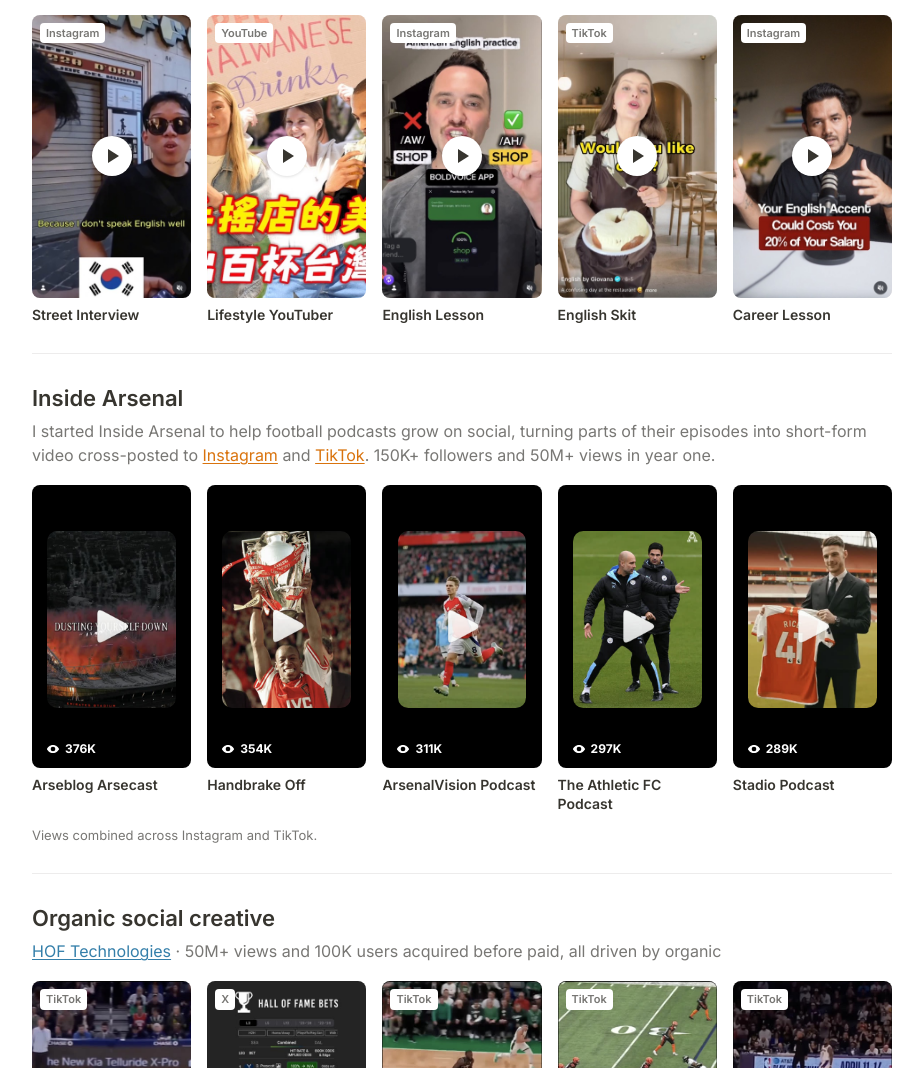
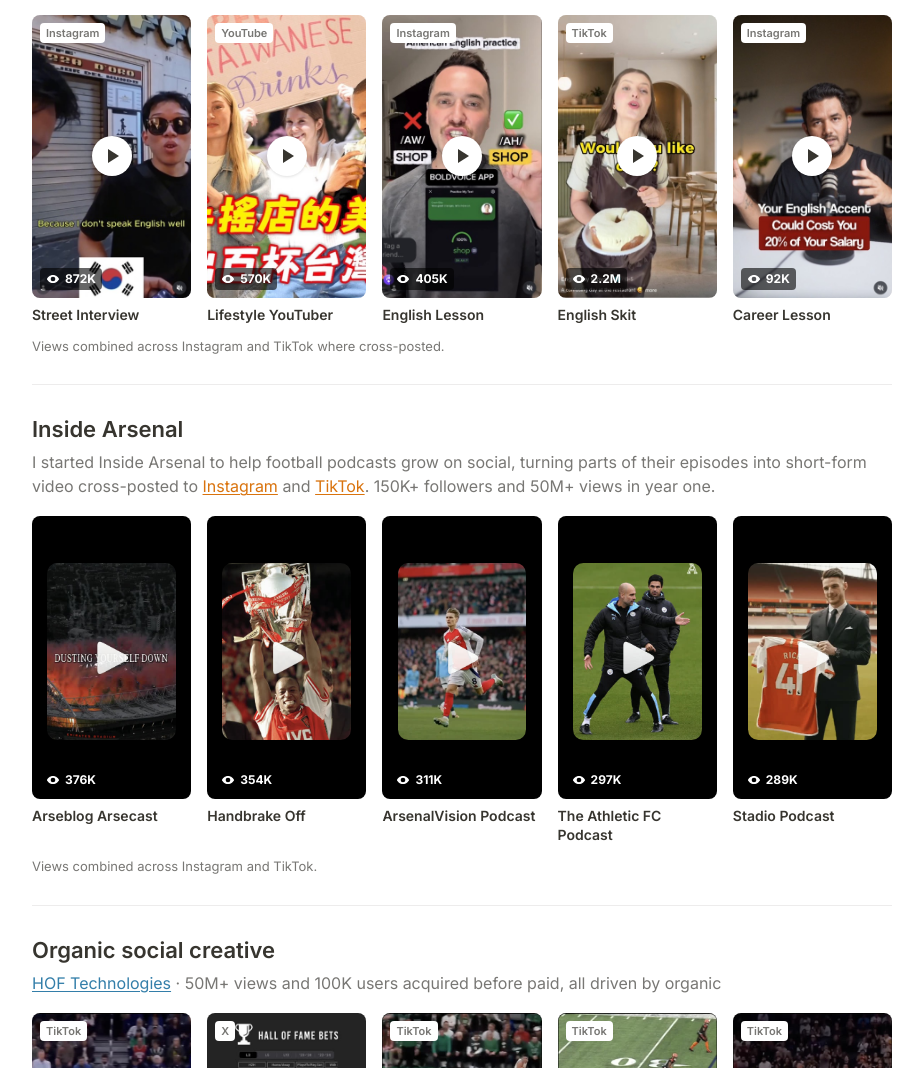
Before and after one commit to bofeekins/bofeekins.me, a plain HTML site: page work.html in a window 1280 px wide. Shown: the part 713-1781 px from the top of the page, without its empty margins (178-1101 px from the left). Drawn offline with Linux system fonts and the light colour scheme.

Commit message:
Add creator view counts

```diff
--- a/work.html
+++ b/work.html
@@ -163,12 +163,13 @@
     <h2>Creator partnerships</h2>
     <p class="sub"><a class="c-green" href="https://www.boldvoice.com" target="_blank" rel="noopener">BoldVoice</a> · 100+ creator videos across Instagram, TikTok, and YouTube</p>
     <div class="grid five">
-      <a class="card" href="https://www.instagram.com/reel/Dc3Tu98MX5j/" target="_blank" rel="noopener"><div class="thumb"><img src="img/languy.jpg" alt="Street interview with a Korean speaker" loading="lazy"><span class="tag">Instagram</span><span class="play"></span></div><p class="cap">Street Interview</p></a>
-      <a class="card" href="https://youtu.be/CBgTR_YU0co?t=35" target="_blank" rel="noopener"><div class="thumb"><img src="img/elizabeth.jpg" alt="Taiwanese boba giveaway video thumbnail" loading="lazy"><span class="tag">YouTube</span><span class="play"></span></div><p class="cap">Lifestyle YouTuber</p></a>
-      <a class="card" href="https://www.instagram.com/reel/DXQJ5blgHfH/" target="_blank" rel="noopener"><div class="thumb"><img src="img/profe-raff.jpg" alt="Accent coach practicing the AH vowel with the BoldVoice app" loading="lazy"><span class="tag">Instagram</span><span class="play"></span></div><p class="cap">English Lesson</p></a>
-      <a class="card" href="https://www.tiktok.com/@englishbygiovana/video/7670513464636460306" target="_blank" rel="noopener"><div class="thumb"><img src="img/giovana.jpg" alt="English teacher skit set in a restaurant" loading="lazy"><span class="tag">TikTok</span><span class="play"></span></div><p class="cap">English Skit</p></a>
-      <a class="card" href="https://www.instagram.com/reel/DeW7l-XBaqS/" target="_blank" rel="noopener"><div class="thumb"><img src="img/yudi.jpg" alt="Creator saying your English accent could cost you 20% of your salary" loading="lazy"><span class="tag">Instagram</span><span class="play"></span></div><p class="cap">Career Lesson</p></a>
+      <a class="card" href="https://www.instagram.com/reel/Dc3Tu98MX5j/" target="_blank" rel="noopener"><div class="thumb"><img src="img/languy.jpg" alt="Street interview with a Korean speaker" loading="lazy"><span class="tag">Instagram</span><span class="play"></span><span class="views"><svg viewBox="0 0 24 24" aria-hidden="true"><path d="M12 5C6.5 5 2.7 9.2 1.5 12c1.2 2.8 5 7 10.5 7s9.3-4.2 10.5-7C21.3 9.2 17.5 5 12 5Zm0 11a4 4 0 1 1 0-8 4 4 0 0 1 0 8Z" fill="currentColor"/></svg>872K<span class="sr"> combined views on Instagram and TikTok</span></span></div><p class="cap">Street Interview</p></a>
+      <a class="card" href="https://youtu.be/CBgTR_YU0co?t=35" target="_blank" rel="noopener"><div class="thumb"><img src="img/elizabeth.jpg" alt="Taiwanese boba giveaway video thumbnail" loading="lazy"><span class="tag">YouTube</span><span class="play"></span><span class="views"><svg viewBox="0 0 24 24" aria-hidden="true"><path d="M12 5C6.5 5 2.7 9.2 1.5 12c1.2 2.8 5 7 10.5 7s9.3-4.2 10.5-7C21.3 9.2 17.5 5 12 5Zm0 11a4 4 0 1 1 0-8 4 4 0 0 1 0 8Z" fill="currentColor"/></svg>570K<span class="sr"> views</span></span></div><p class="cap">Lifestyle YouTuber</p></a>
+      <a class="card" href="https://www.instagram.com/reel/DXQJ5blgHfH/" target="_blank" rel="noopener"><div class="thumb"><img src="img/profe-raff.jpg" alt="Accent coach practicing the AH vowel with the BoldVoice app" loading="lazy"><span class="tag">Instagram</span><span class="play"></span><span class="views"><svg viewBox="0 0 24 24" aria-hidden="true"><path d="M12 5C6.5 5 2.7 9.2 1.5 12c1.2 2.8 5 7 10.5 7s9.3-4.2 10.5-7C21.3 9.2 17.5 5 12 5Zm0 11a4 4 0 1 1 0-8 4 4 0 0 1 0 8Z" fill="currentColor"/></svg>405K<span class="sr"> combined views on Instagram and TikTok</span></span></div><p class="cap">English Lesson</p></a>
+      <a class="card" href="https://www.tiktok.com/@englishbygiovana/video/7670513464636460306" target="_blank" rel="noopener"><div class="thumb"><img src="img/giovana.jpg" alt="English teacher skit set in a restaurant" loading="lazy"><span class="tag">TikTok</span><span class="play"></span><span class="views"><svg viewBox="0 0 24 24" aria-hidden="true"><path d="M12 5C6.5 5 2.7 9.2 1.5 12c1.2 2.8 5 7 10.5 7s9.3-4.2 10.5-7C21.3 9.2 17.5 5 12 5Zm0 11a4 4 0 1 1 0-8 4 4 0 0 1 0 8Z" fill="currentColor"/></svg>2.2M<span class="sr"> views</span></span></div><p class="cap">English Skit</p></a>
+      <a class="card" href="https://www.instagram.com/reel/DeW7l-XBaqS/" target="_blank" rel="noopener"><div class="thumb"><img src="img/yudi.jpg" alt="Creator saying your English accent could cost you 20% of your salary" loading="lazy"><span class="tag">Instagram</span><span class="play"></span><span class="views"><svg viewBox="0 0 24 24" aria-hidden="true"><path d="M12 5C6.5 5 2.7 9.2 1.5 12c1.2 2.8 5 7 10.5 7s9.3-4.2 10.5-7C21.3 9.2 17.5 5 12 5Zm0 11a4 4 0 1 1 0-8 4 4 0 0 1 0 8Z" fill="currentColor"/></svg>92K<span class="sr"> views</span></span></div><p class="cap">Career Lesson</p></a>
     </div>
+    <p class="note">Views combined across Instagram and TikTok where cross-posted.</p>
   </section>
 
   <section>
```
